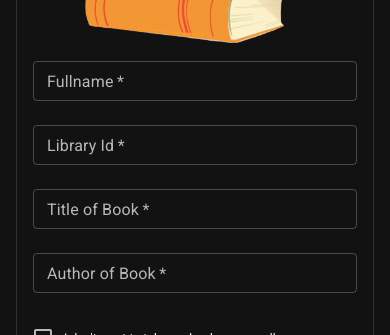
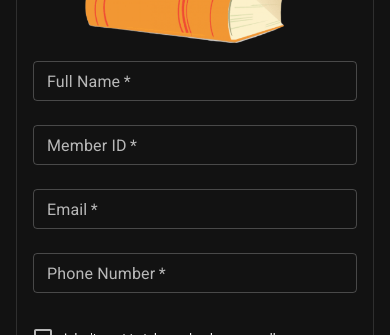
Before and after one commit to mmstankovic/book-library, a React (Create React App) app: page /checkout in a window 390 px wide. Shown: the part 396-731 px from the top of the page. Built offline with nearby package versions, Linux system fonts and the light colour scheme; no server answers.

Commit message:
Made design changes for small screens and replaced form fields

```diff
--- a/src/components/Books/Bag/BagItem.js
+++ b/src/components/Books/Bag/BagItem.js
@@ -17,7 +17,9 @@ const BagItem = ({id, image, title, author, isbn, language}) => {
         sx={{ '&:last-child td, &:last-child th': { border: 0 } }}
       >
         <TableCell component="th" scope="row" sx={{ display: 'flex', alignItems: 'center', gap: 1.5 }}>
-          <img height='100' src={image} alt='bookcover' />
+          <Box sx={{position:'relative', width:'72px', height:'105px'}}>
+            <img style={{width:'100%', height:'100%',objectFit:'cover'}} src={image} alt='bookcover' />
+          </Box>
           <Box sx={{ display: 'flex', flexDirection: 'column' }}>
             <span style={{fontWeight:500, fontStyle:'italic', color:'#616161'}}>{title}</span>
             <span style={{fontStyle:'italic', color:'#8C8C8C'}}>{author}</span>
--- a/src/components/Books/Checkout/AdressInfoForm.js
+++ b/src/components/Books/Checkout/AdressInfoForm.js
@@ -8,7 +8,7 @@ const isFive = value => value.trim().length === 5
 
 const AdressForm = ({ onChange }) => {
     const { enteredValue: enteredCity, hasError: cityInputHasError, valueChangeHandler: cityChangeHandler, inputBlurHandler: cityInputBlurHandler } = useInput(isNotEmpty)
-    const { enteredValue: enteredProvince, valueChangeHandler: provinceChangeHandler } = useInput(isNotEmpty)
+    const { enteredValue: enteredAddress, hasError: addressInputHasError, valueChangeHandler: addressChangeHandler, inputBlurHandler: addressInputBlurHandler } = useInput(isNotEmpty)
     const { enteredValue: enteredPostalCode, hasError: postalCodeInputHasError, valueChangeHandler: postalCodeChangeHandler, inputBlurHandler: postalCodeInputBlurHandler } = useInput(isFive)
 
     useEffect(() => {
@@ -16,14 +16,14 @@ const AdressForm = ({ onChange }) => {
             onChange({
                 adressInfo: {
                     city: enteredCity,
-                    province: enteredProvince,
+                    address: enteredAddress,
                     postalCode: enteredPostalCode
                 }
             })
         }, 1000)
         return () => clearTimeout(identifier)
 
-    }, [enteredCity, enteredProvince, enteredPostalCode, onChange])
+    }, [enteredCity, enteredAddress, enteredPostalCode, onChange])
 
     return (
         <>
@@ -38,19 +38,21 @@ const AdressForm = ({ onChange }) => {
                     value={enteredCity}
                     onChange={cityChangeHandler}
                     onBlur={cityInputBlurHandler}
-                    helperText={cityInputHasError && 'Please enter a City.'}
+                    helperText={cityInputHasError && 'Please enter a city.'}
                 />
             </Grid>
             <Grid item xs={12} sm={6}>
                 <TextField
-
-                    label="Province / Region"
+                    required
+                    error={addressInputHasError}
+                    label="Address"
                     variant="outlined"
                     fullWidth
                     size="small"
-                    value={enteredProvince}
-                    onChange={provinceChangeHandler}
-
+                    value={enteredAddress}
+                    onChange={addressChangeHandler}
+                    onBlur={addressInputBlurHandler}
+                    helperText={addressInputHasError && 'Please enter an address'}
                 />
             </Grid>
             <Grid item xs={6}>
@@ -64,7 +66,7 @@ const AdressForm = ({ onChange }) => {
                     value={enteredPostalCode}
                     onChange={postalCodeChangeHandler}
                     onBlur={postalCodeInputBlurHandler}
-                    helperText={postalCodeInputHasError && 'Please enter a valid City.'}
+                    helperText={postalCodeInputHasError && 'Please enter a valid postal code.'}
                 />
             </Grid>
         </>
--- a/src/components/Books/Checkout/BookInfoForm.js
+++ b/src/components/Books/Checkout/BookInfoForm.js
@@ -4,13 +4,14 @@ import { useEffect } from 'react'
 import useInput from '../../../hooks/useInput'
 
 const moreThenSix = value => value.trim().length > 6
+const isEmail = value => value.includes('@')
 
 const BookInfoForm = ({onChange}) => {
     const { enteredValue: enteredName, enteredValueIsValid: nameIsValid, hasError: nameInpuHasError, valueChangeHandler: nameChangeHandler, inputBlurHandler: nameInputBlurHandler } = useInput(moreThenSix)
     const { enteredValue: enteredLibraryId, enteredValueIsValid: libraryIdIsValid, hasError: libraryIdInputHasError, valueChangeHandler: libraryIdChangeHandler, inputBlurHandler: libraryIdInputBlurHandler } = useInput(moreThenSix)
-    const { enteredValue: enteredTitle, enteredValueIsValid: titleIsValid, hasError: titleInputHasError, valueChangeHandler: titleChangeHandler, inputBlurHandler: titleInputBlurHandler } = useInput(moreThenSix)
-    const { enteredValue: enteredAuthor, enteredValueIsValid: authorIsValid, hasError: authorInputHasError, valueChangeHandler: authorChangeHandler, inputBlurHandler: authorInputBlurHandler } = useInput((value) => value.trim().length !== 0)
-    let bookInfoFilled = nameIsValid && libraryIdIsValid && titleIsValid && authorIsValid
+    const { enteredValue: enteredEmail, enteredValueIsValid: emailIsValid, hasError: emailInputHasError, valueChangeHandler: emailChangeHandler, inputBlurHandler: emailInputBlurHandler } = useInput(isEmail)
+    const { enteredValue: enteredPhoneNum, enteredValueIsValid: phoneNumIsValid, hasError: phoneNumInputHasError, valueChangeHandler: phoneNumChangeHandler, inputBlurHandler: phoneNumInputBlurHandler } = useInput(moreThenSix)
+    let bookInfoFilled = nameIsValid && libraryIdIsValid && emailIsValid && phoneNumIsValid
 
     useEffect(() => {
         const bookIdentifier = setTimeout(() => {
@@ -18,14 +19,14 @@ const BookInfoForm = ({onChange}) => {
                 bookInfo: {
                     fullName: enteredName,
                     libraryId: enteredLibraryId,
-                    bookTitle: enteredTitle,
-                    bookAuthor: enteredAuthor,
+                    email: enteredEmail,
+                    phoneNumber: enteredPhoneNum,
                     bookInfoFilled
                 }
             })
         }, 1000)
         return () => clearTimeout(bookIdentifier)
-    }, [enteredName, enteredLibraryId, enteredTitle, enteredAuthor, bookInfoFilled, onChange])
+    }, [enteredName, enteredLibraryId, enteredEmail, enteredPhoneNum, bookInfoFilled, onChange])
 
     return (
         <>
@@ -33,57 +34,56 @@ const BookInfoForm = ({onChange}) => {
                 <TextField
                     error={nameInpuHasError}
                     required
-                    label="Fullname"
+                    label="Full Name"
                     variant="outlined"
                     fullWidth
                     size="small"
                     value={enteredName}
                     onChange={nameChangeHandler}
                     onBlur={nameInputBlurHandler}
-                    helperText={nameInpuHasError && 'Please enter your fullname.'}
+                    helperText={nameInpuHasError && 'Please enter your full name.'}
                 />
             </Grid>
-
             <Grid item xs={12} sm={6}>
                 <TextField
                     error={libraryIdInputHasError}
                     required
-                    label="Library Id"
+                    label="Member ID"
                     variant="outlined"
                     fullWidth
                     size="small"
                     value={enteredLibraryId}
                     onChange={libraryIdChangeHandler}
                     onBlur={libraryIdInputBlurHandler}
-                    helperText={libraryIdInputHasError && 'Please enter your library Id.'}
+                    helperText={libraryIdInputHasError && 'Please enter your member id.'}
                 />
             </Grid>
             <Grid item xs={12}>
                 <TextField
-                    error={titleInputHasError}
+                    error={emailInputHasError}
                     required
-                    label="Title of Book"
+                    label="Email"
                     variant="outlined"
                     fullWidth
                     size="small"
-                    value={enteredTitle}
-                    onChange={titleChangeHandler}
-                    onBlur={titleInputBlurHandler}
-                    helperText={titleInputHasError && 'Please enter title of book.'}
+                    value={enteredEmail}
+                    onChange={emailChangeHandler}
+                    onBlur={emailInputBlurHandler}
+                    helperText={emailInputHasError && 'Please enter your email address.'}
                 />
             </Grid>
-            <Grid item xs={12}>
+            <Grid item xs={12} sm={6}>
                 <TextField
-                    error={authorInputHasError}
+                    error={phoneNumInputHasError}
                     required
-                    label="Author of Book"
+                    label="Phone Number"
                     variant="outlined"
                     fullWidth
                     size="small"
-                    value={enteredAuthor}
-                    onChange={authorChangeHandler}
-                    onBlur={authorInputBlurHandler}
-                    helperText={authorInputHasError && 'Please enter author of book.'}
+                    value={enteredPhoneNum}
+                    onChange={phoneNumChangeHandler}
+                    onBlur={phoneNumInputBlurHandler}
+                    helperText={phoneNumInputHasError && 'Please enter your phone number.'}
                 />
             </Grid>
         </>
--- a/src/components/Books/Checkout/Checkout.js
+++ b/src/components/Books/Checkout/Checkout.js
@@ -57,8 +57,8 @@ const Checkout = () => {
                 id: Math.floor(Math.random() * 1000) + 1,
                 name: formData.bookInfo.fullName,
                 libraryId: formData.bookInfo.libraryId,
-                bookAuthor: formData.bookInfo.bookAuthor,
-                bookTitle: formData.bookInfo.bookTitle
+                email: formData.bookInfo.email,
+                phoneNumber: formData.bookInfo.phoneNumber
             })
         })
         .then((res) => {
```
Also changed, not shown: src/components/Books/Details.js (+4 -4 lines), src/components/Books/QuickLook.js (+5 -12 lines).
